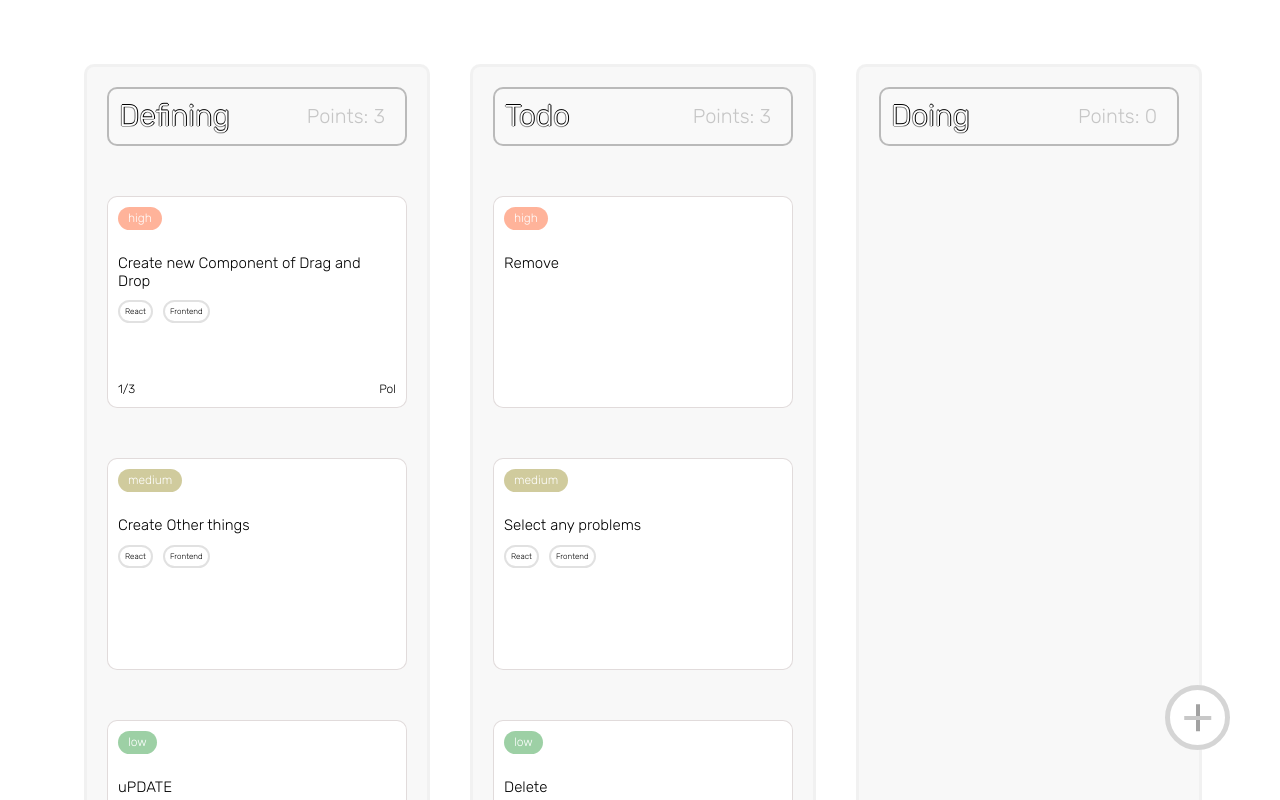
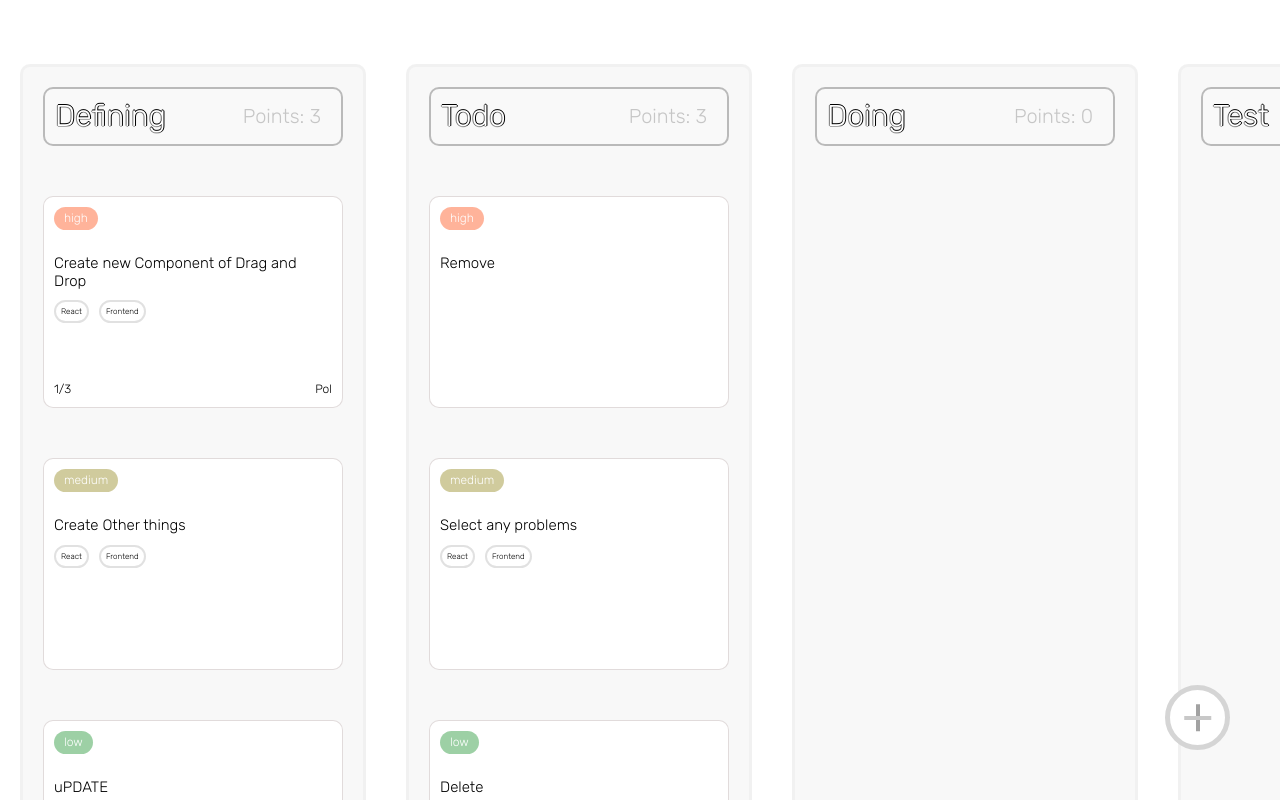
Before and after one commit to MrPloman/trello, a React (Vite) app: page / in a window 1280 px wide. Shown: the top 800 px of the page. Built offline with nearby package versions, Linux system fonts and the light colour scheme.

Commit message:
some styles fixtures

```diff
--- a/src/components/board/board.scss
+++ b/src/components/board/board.scss
@@ -1,11 +1,12 @@
 #board {
     height: 440px;
-    width: 90vw;
+    width: 100vw;
+    margin: 0 auto;
+    margin-top: 5%;
     /* background-color:#CCC; */
     overflow-y: auto;
     float: left;
     position: relative;
-    margin: 5%;
     height: auto;
     display: flex;
     flex-direction: row;
--- a/src/components/dropSpace/dropSpace.scss
+++ b/src/components/dropSpace/dropSpace.scss
@@ -18,8 +18,11 @@
     justify-content: space-between;
     border: 3px dashed rgba(183, 183, 183, 0.633) !important;
     border-radius: 10px;
-    margin: 50px 0;
+    margin: 25px 0;
 }
 .hide_space {
+    height: 0;
+    padding: 25px 0;
+    margin: 0px;
     transition: ease-out 0.5 linear;
 }
--- a/src/components/dropSpace/dropSpace.tsx
+++ b/src/components/dropSpace/dropSpace.tsx
@@ -42,6 +42,7 @@ export const DropSpace = (_props: { position: number; numberOfTasks: number }) =
 
     return (
         <section
+            onDragEnter={() => showSpace(true)}
             onDragLeave={() => {
                 setTimeout(() => {
                     showSpace(false);
--- a/src/components/modal/modal.scss
+++ b/src/components/modal/modal.scss
@@ -14,6 +14,7 @@
     left: 10%;
     background-color: rgb(245, 245, 245);
     width: 70%;
+    height: 100%;
     max-height: 70%;
     min-height: 70%;
     border-radius: 2%;
@@ -77,6 +78,7 @@
                 }
             }
             #checklist {
+                padding: 50px 0;
                 #titleChecklist {
                     display: flex;
                     flex-direction: row;
```
